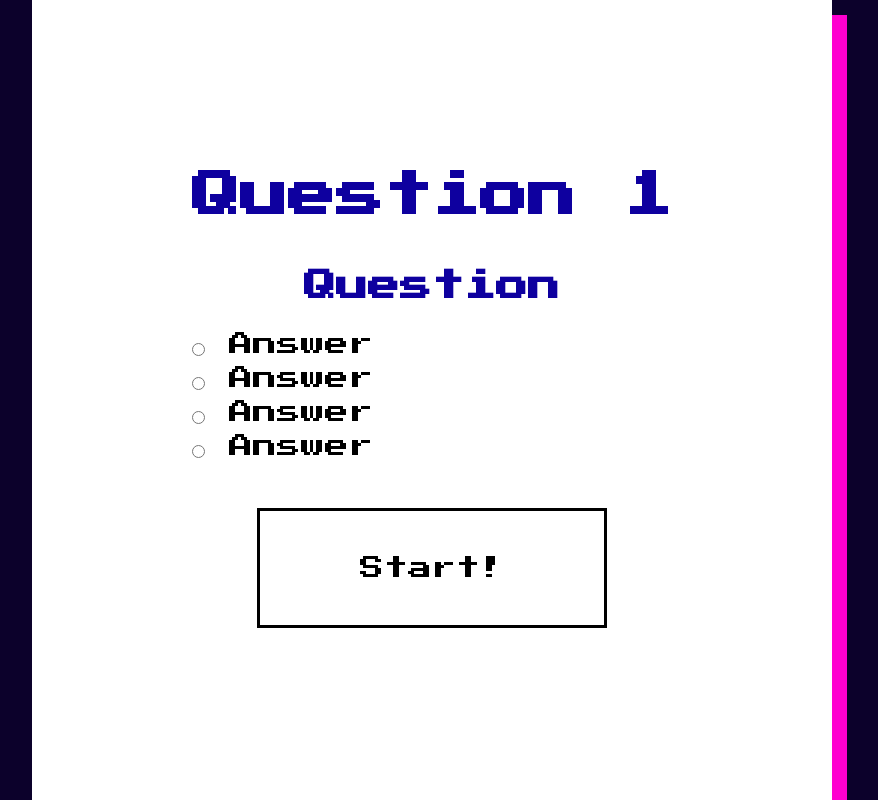
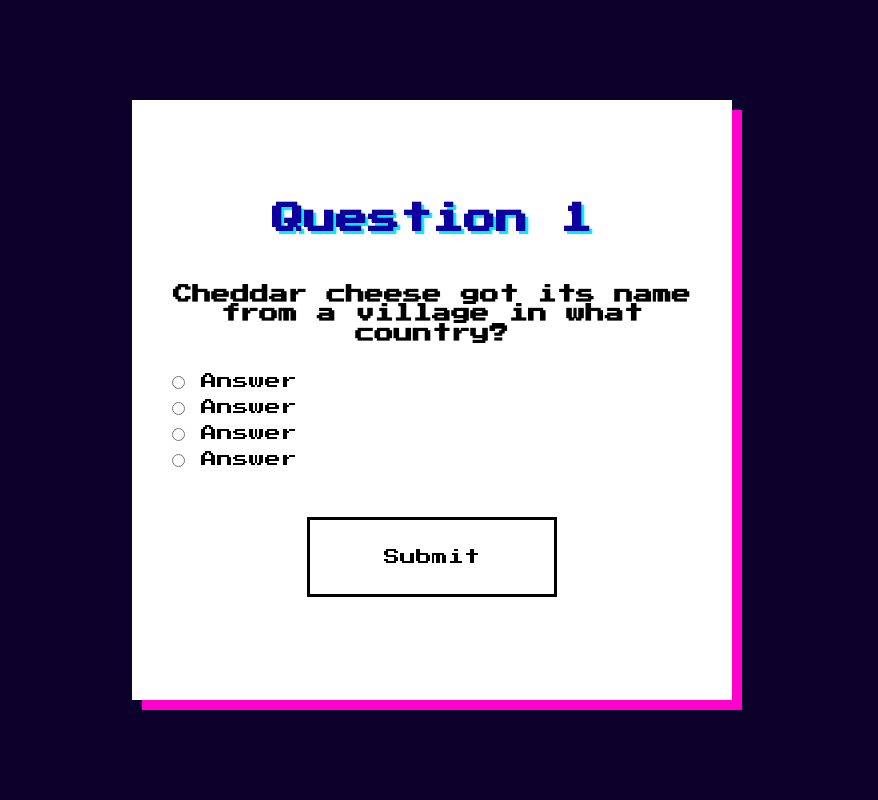
Before and after one commit to Chloe-O/Quiz, a plain HTML site: page index.html in a window 1280 px wide. Both pictures are taken after a click on the button "Start!". Shown: the whole page, without its empty margins (208-1086 px from the left). Drawn offline with Linux system fonts and the light colour scheme.

Commit message:
fetching questions, 1st question displays in html

```diff
--- a/app.js
+++ b/app.js
@@ -1,14 +1,46 @@
 // questions courtesy of >>> https://gist.github.com/cmota/f7919cd962a061126effb2d7118bec72
 
-fetch("/questions.json")
-  .then((response) => response.json())
-  .then((json) => console.log(json[0].question));
+async function fetchQuestions() {
+  const response = await fetch("/questions.json");
+  const JSONquestions = await response.json();
+  return JSONquestions;
+}
 
-let startQuizBtn = document.getElementById("start-quiz-btn");
+const startQuizBtn = document.getElementById("start-quiz-btn");
+const answerElement = document.querySelectorAll(".answer");
+const a_answer = document.getElementById("a_answer");
+const b_answer = document.getElementById("b_answer");
+const c_answer = document.getElementById("c_answer");
+const d_answer = document.getElementById("d_answer");
+const HTMLquestion = document.getElementById("question");
 
-startQuizBtn.addEventListener("click", () => {
-  console.log("clicked!");
+function startQuiz() {
+  //clear quiz data f() here//
 
-  document.getElementById("start-screen").style.display = "none";
-  document.getElementById("questions-screen").style.display = "block";
-});
+  fetchQuestions().then((JSONquestion) => {
+    HTMLquestion.innerText = JSONquestion[0].question;
+  });
+
+  startQuizBtn.addEventListener("click", () => {
+    document.getElementById("start-screen").style.display = "none";
+    document.getElementById("questions-screen").style.display = "block";
+
+    // question.innerHTML =
+  });
+}
+
+startQuiz();
+
+/*
+press start begins quiz
+clear previous quiz data
+begin iterating over each question/answers to populate quiz wrapper
+if answer is correct, add one point and populate next question/answers
+if answer is incorrect, do not add one point, populate next question/answers
+get to end of quiz, show score
+clear data
+restart
+
+
+stretch > score counter
+*/
--- a/index.html
+++ b/index.html
@@ -16,31 +16,31 @@
       <div id="questions-screen">
         <h2>Question 1</h2>
         <div class="questions">
-          <h3 id="question">Question</h3>
+          <h3 id="question"></h3>
 
           <ul>
             <li>
               <input type="radio" id="a" name="answer" class="answer" />
-              <label id="a_text" for="a">Answer</label>
+              <label id="a_answer" for="a">Answer</label>
             </li>
 
             <li>
               <input type="radio" id="b" name="answer" class="answer" />
-              <label id="b_text" for="b">Answer</label>
+              <label id="b_answer" for="b">Answer</label>
             </li>
 
             <li>
               <input type="radio" id="c" name="answer" class="answer" />
-              <label id="c_text" for="c">Answer</label>
+              <label id="c_answer" for="c">Answer</label>
             </li>
 
             <li>
               <input type="radio" id="d" name="answer" class="answer" />
-              <label id="d_text" for="d">Answer</label>
+              <label id="d_answer" for="d">Answer</label>
             </li>
           </ul>
         </div>
-        <button id="start-quiz-btn">Start!</button>
+        <button id="submit">Submit</button>
       </div>
     </div>
 
--- a/style.scss
+++ b/style.scss
@@ -27,12 +27,9 @@ body {
   font-family: "Press Start 2P", Arial, Helvetica, sans-serif;
 
   h1,
-  h2,
-  h3,
-  h4,
-  h5,
-  h6 {
+  h2 {
     color: #0e009f;
+    text-shadow: 3px 3px 0px #00efff;
   }
 
   p {
@@ -43,7 +40,7 @@ body {
 
 .quiz-wrapper {
   background: #fff;
-  max-width: 800px;
+  max-width: 600px;
   width: 90%;
   aspect-ratio: 1;
   padding: 5em 2.5em;
@@ -51,34 +48,34 @@ body {
   justify-content: center;
   align-items: center;
   flex-direction: column;
-  box-shadow: 15px 15px 0px 0px #ff00cf;
+  box-shadow: 10px 10px 0px 0px #ff00cf;
 
   h1 {
     text-align: center;
-    font-size: 5rem;
+    font-size: 3rem;
     margin: 0 0 50px 0;
     line-height: 1;
   }
 
   h2 {
     text-align: center;
-    font-size: 3rem;
+    font-size: 2rem;
     margin: 0 0 50px 0;
     line-height: 1;
   }
 
   p {
     text-align: center;
-    font-size: 1.5rem;
+    font-size: 1rem;
     line-height: 1.2;
   }
 
   button {
     font-family: "Press Start 2P", Arial, Helvetica, sans-serif;
     display: block;
-    height: 120px;
-    width: 350px;
-    font-size: 1.5rem;
+    height: 80px;
+    width: 250px;
+    font-size: 1rem;
     margin: 50px auto 0;
     border: 3px solid #000;
     cursor: pointer;
@@ -87,7 +84,7 @@ body {
     &:hover {
       background: #ff00cf;
       color: #fff;
-      box-shadow: 10px 10px 0px 0px #00efff;
+      box-shadow: 7px 7px 0px 0px #00efff;
     }
   }
 
@@ -104,7 +101,7 @@ body {
 
     .questions {
       #question {
-        font-size: 2rem;
+        font-size: 1.2rem;
         line-height: 1;
         margin: 0 0 30px 0;
         text-align: center;
@@ -112,8 +109,9 @@ body {
 
       ul {
         list-style-type: none;
+
         li {
-          font-size: 1.5rem;
+          font-size: 1rem;
           margin: 0 0 10px 0;
 
           input[type="radio"] {
@@ -121,7 +119,6 @@ body {
           }
 
           input[type="radio"]:checked {
-
           }
         }
       }
```
Also changed, not shown: style.css, 1 other file.
